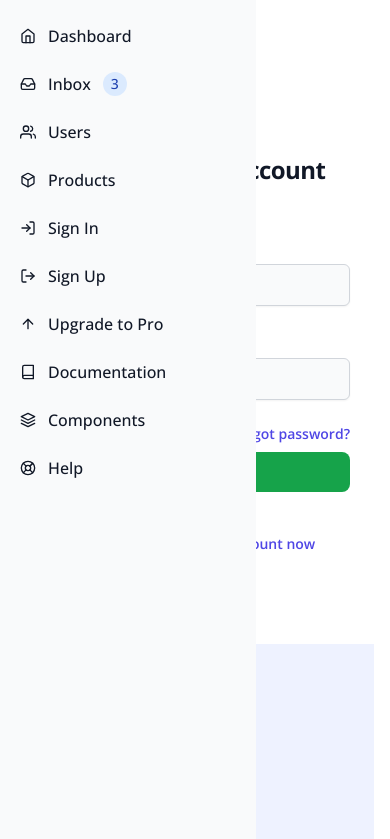
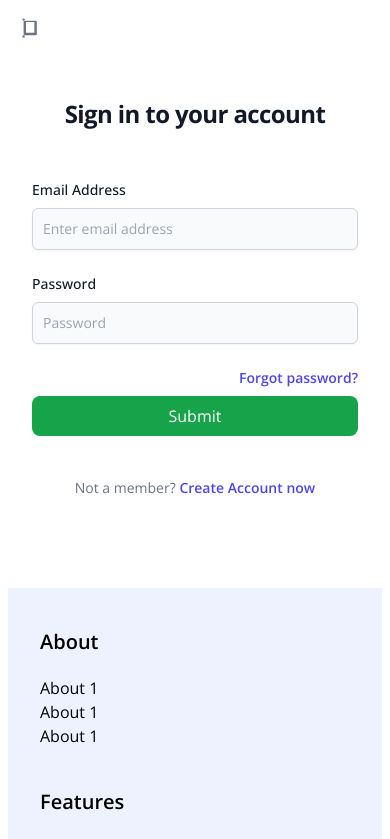
Before and after one commit to HMaroba/nextjs-tailwind, a Next.js app: page / in a window 390 px wide. Shown: the top 839 px of the page. Built offline with nearby package versions, Linux system fonts and the light colour scheme.

Commit message:
Added table

```diff
--- a/src/app/(components)/Sidebar2.tsx
+++ b/src/app/(components)/Sidebar2.tsx
@@ -15,7 +15,7 @@ import {
 } from "react-icons/fi";
 
 export default function Sidebar2({ children }: any) {
-  const [sidebarOpen, setSidebarOpen] = useState(false);
+  const [sidebarOpen, setSidebarOpen] = useState(true);
 
   const toggleSidebar = () => {
     setSidebarOpen(!sidebarOpen);
@@ -41,7 +41,7 @@ export default function Sidebar2({ children }: any) {
         data-drawer-toggle="separator-sidebar"
         aria-controls="separator-sidebar"
         type="button"
-        className="inline-flex items-center p-2 mt-2 ms-3 text-sm text-gray-500 rounded-lg sm:hidden hover:bg-gray-100 focus:outline-none focus:ring-2 focus:ring-gray-200 dark:text-gray-400 dark:hover:bg-gray-700 dark:focus:ring-gray-600"
+        className="fixed top-0 left-0 inline-flex items-center p-2 mt-2 ms-3 text-sm text-gray-500 rounded-lg sm:hidden hover:bg-gray-100 focus:outline-none focus:ring-2 focus:ring-gray-200 dark:text-gray-400 dark:hover:bg-gray-700 dark:focus:ring-gray-600"
         onClick={toggleSidebar}
       >
         <span className="sr-only">Toggle sidebar</span>
@@ -76,6 +76,7 @@ export default function Sidebar2({ children }: any) {
           </svg>
         )}
       </button>
+
       <aside
         id="separator-sidebar"
         className={`fixed top-0 left-0 z-40 w-64 h-screen transition-transform ${
@@ -84,6 +85,9 @@ export default function Sidebar2({ children }: any) {
         aria-label="Sidebar"
       >
         <div className="h-full px-3 py-4 overflow-y-auto bg-gray-50 dark:bg-gray-800">
+          <button className="text-white lg:hidden" onClick={toggleSidebar}>
+            Close
+          </button>
           <ul className="space-y-2 font-medium">
             {menuItems.map((menuItem, index) => (
               <li key={index}>
@@ -105,7 +109,7 @@ export default function Sidebar2({ children }: any) {
         </div>
       </aside>
 
-      <div className="p-4 sm:ml-64">{children}</div>
+      <div className="p-2 sm:ml-64">{children}</div>
     </>
   );
 }
```
